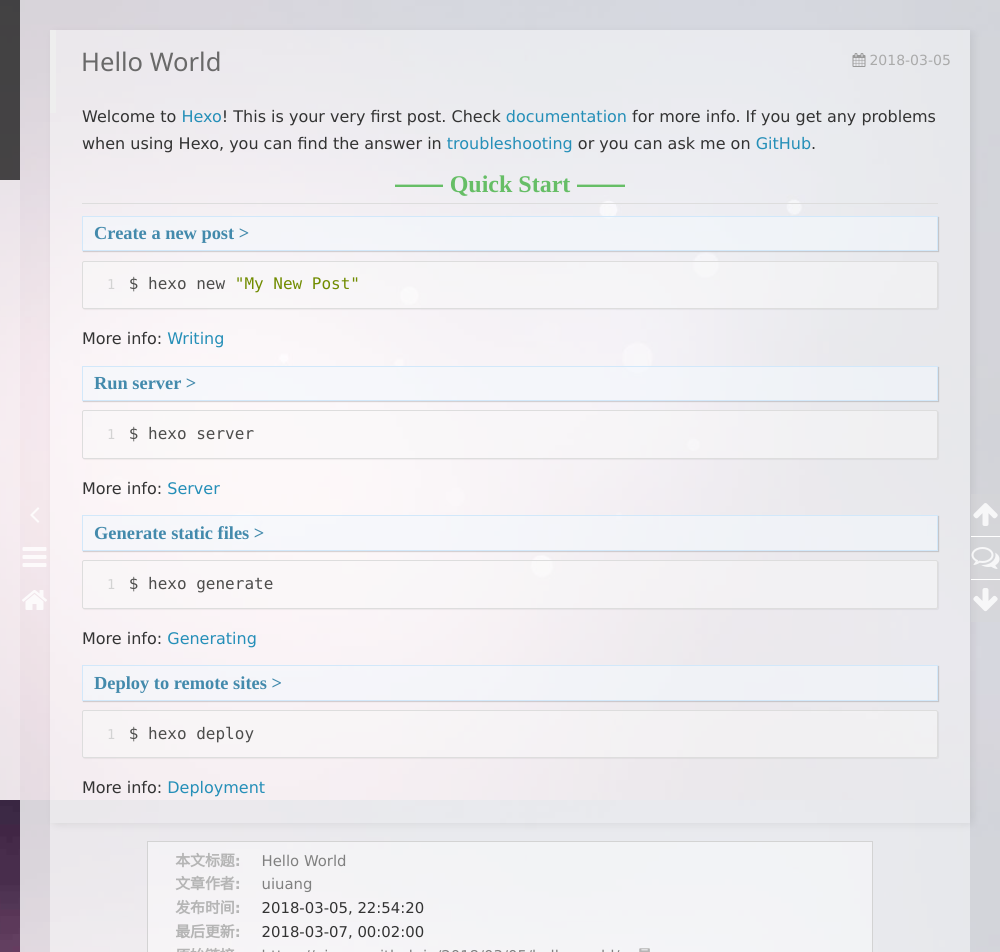
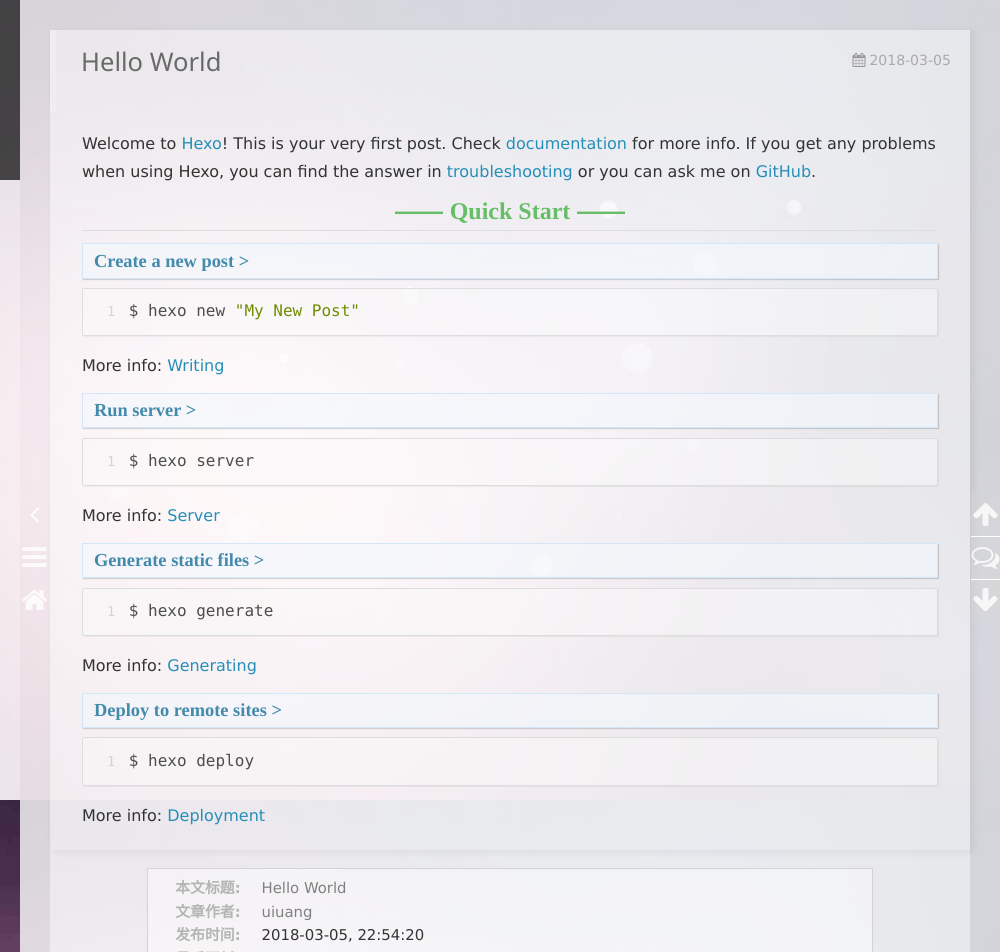
Before and after one commit to uiuang/uiuang.github.io, a plain HTML site: page 2018/03/05/hello-world/index.html in a window 1280 px wide. Shown: the top 952 px of the page, 280-1280 px from the left. Drawn offline with nearby package versions, Linux system fonts and the light colour scheme; some packages are replaced by stand-ins of ours; a script that the page names is missing.

Commit message:
Site updated: 2018-03-07 00:12:18

```diff
--- a/2018/03/05/hello-world/index.html
+++ b/2018/03/05/hello-world/index.html
@@ -22,7 +22,7 @@
 <meta property="og:site_name" content="朱世闯的博客">
 <meta property="og:description" content="Welcome to Hexo! This is your very first post.">
 <meta property="og:locale" content="zh-Hans">
-<meta property="og:updated_time" content="2018-03-06T16:02:00.773Z">
+<meta property="og:updated_time" content="2018-03-06T16:12:03.622Z">
 <meta name="twitter:card" content="summary">
 <meta name="twitter:title" content="Hello World">
 <meta name="twitter:description" content="Welcome to Hexo! This is your very first post.">
@@ -318,7 +318,7 @@
     <div class="article-entry" itemprop="articleBody">
 
 
-        <p>Welcome to <a href="https://hexo.io/" target="_blank" rel="noopener">Hexo</a>! This is your very first post. Check <a href="https://hexo.io/docs/" target="_blank" rel="noopener">documentation</a> for more info. If you get any problems when using Hexo, you can find the answer in <a href="https://hexo.io/docs/troubleshooting.html" target="_blank" rel="noopener">troubleshooting</a> or you can ask me on <a href="https://github.com/hexojs/hexo/issues" target="_blank" rel="noopener">GitHub</a>.</p>
+        <p><contents><br>Welcome to <a href="https://hexo.io/" target="_blank" rel="noopener">Hexo</a>! This is your very first post. Check <a href="https://hexo.io/docs/" target="_blank" rel="noopener">documentation</a> for more info. If you get any problems when using Hexo, you can find the answer in <a href="https://hexo.io/docs/troubleshooting.html" target="_blank" rel="noopener">troubleshooting</a> or you can ask me on <a href="https://github.com/hexojs/hexo/issues" target="_blank" rel="noopener">GitHub</a>.</contents></p>
 <h2 id="Quick-Start"><a href="#Quick-Start" class="headerlink" title="Quick Start"></a>Quick Start</h2><h3 id="Create-a-new-post"><a href="#Create-a-new-post" class="headerlink" title="Create a new post"></a>Create a new post</h3><figure class="highlight bash"><table><tr><td class="gutter"><pre><span class="line">1</span><br></pre></td><td class="code"><pre><span class="line">$ hexo new <span class="string">"My New Post"</span></span><br></pre></td></tr></table></figure>
 <p>More info: <a href="https://hexo.io/docs/writing.html" target="_blank" rel="noopener">Writing</a></p>
 <h3 id="Run-server"><a href="#Run-server" class="headerlink" title="Run server"></a>Run server</h3><figure class="highlight bash"><table><tr><td class="gutter"><pre><span class="line">1</span><br></pre></td><td class="code"><pre><span class="line">$ hexo server</span><br></pre></td></tr></table></figure>
@@ -338,7 +338,7 @@
         <p><span>本文标题:</span><a href="/2018/03/05/hello-world/">Hello World</a></p>
         <p><span>文章作者:</span><a href="/" title="回到主页">uiuang</a></p>
         <p><span>发布时间:</span>2018-03-05, 22:54:20</p>
-        <p><span>最后更新:</span>2018-03-07, 00:02:00</p>
+        <p><span>最后更新:</span>2018-03-07, 00:12:03</p>
         <p>
             <span>原始链接:</span><a class="post-url" href="/2018/03/05/hello-world/" title="Hello World">https://uiuang.github.io/2018/03/05/hello-world/</a>
             <span class="copy-path" data-clipboard-text="原文: https://uiuang.github.io/2018/03/05/hello-world/　　作者: uiuang" title="点击复制文章链接"><i class="fa fa-clipboard"></i></span>
```
